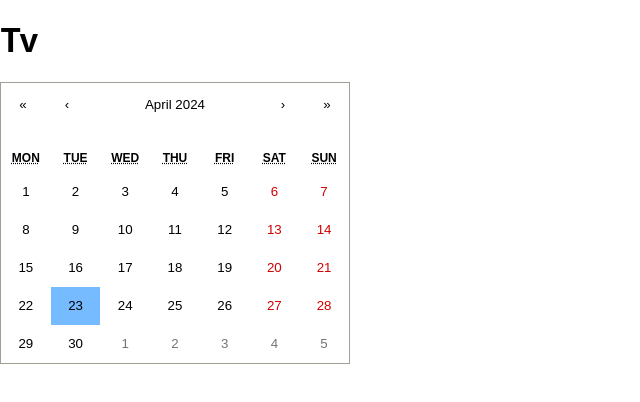
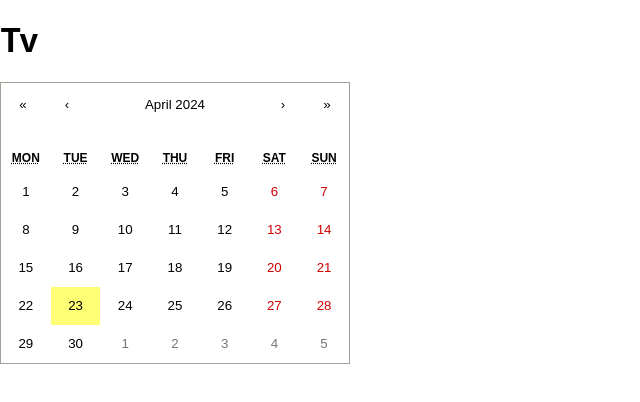
Before and after one commit to RomanChuykov/calendar, a React (Create React App) app: page / in a window 1280 px wide. Shown: the top 402 px of the page, without its empty margins (0-640 px from the left). Built offline with nearby package versions, Linux system fonts and the light colour scheme; no server answers.

Commit message:
moved getData to App

```diff
--- a/src/components/App.jsx
+++ b/src/components/App.jsx
@@ -1,13 +1,35 @@
-// import { useState } from 'react'
+import { useState,useEffect } from 'react'
 import  Tv from './Tv/Tv'
+import { getAPI } from './fetchAPI/fetchAPI'
+
+function App() {
+  const [date, setDate] = useState({tv:null,phone:null,computer:null})
+
+  async function getData(){
+    console.log("getData")
+     try {
+      const data=await getAPI()
+      // setDate(prevState=>({
+        // ...prevState,
+        // }))
+        setDate({
+          tv:data.tv,
+          phone:data.phone,
+          computer:data.computer
+        })
+        console.log('app', data)
+      } catch (error) {
+        console.log(error.message)
+      }
+    }
 
 
-function App() {
-  // const [count, setCount] = useState(0)
+
+      useEffect(()=>{getData();},[])
 
   return (
     <>
-     <Tv></Tv>
+     <Tv tvDate={date.tv}></Tv>
     </>
   )
 }
--- a/src/components/Tv/Tv.jsx
+++ b/src/components/Tv/Tv.jsx
@@ -10,9 +10,10 @@ import './Tv.css';
 
 
 
- function Tv() {
-  const [date, setDate] = useState({today:new Date(),endDate:new Date()});
-
+ function Tv({tvDate}) {
+  const [date, setDate] = useState({today:new Date(),endDate:tvDate});
+console.log('date', date)
+console.log('tvDate', tvDate)
   const onChange = (newDate) => {
     setDate({...date,endDate:newDate});
     postData(newDate);
@@ -20,18 +21,7 @@ import './Tv.css';
     console.log('newDate', newDate)
   };
 
-  async function getData(){
-    console.log("getData")
-     try {
-      const data=await getAPI()
-      console.log('data Tv', data)
-      setDate(prevState=>({
-      ...prevState,endDate:data.tv
-      }))
-    } catch (error) {
-      console.log(error.message)
-    }
-   }
+
 async function postData(newDate){
   try {
     const data=await getAPI()
@@ -45,7 +35,10 @@ async function postData(newDate){
   }
 };
 
-useEffect(()=>{getData();},[])
+useEffect(()=>{
+
+  setDate(prevState=>({...prevState,endDate:tvDate}))
+},[tvDate])
 // useEffect(()=>{postData()},[date])
 
   return (
@@ -57,13 +50,3 @@ useEffect(()=>{getData();},[])
 }
 
 export default Tv;
-/*()
-
-{
-  tv:25.06.2004,
-  phone:25.06.2024,
-  computer:25.06.2024
-}
-
-
-*/
```
